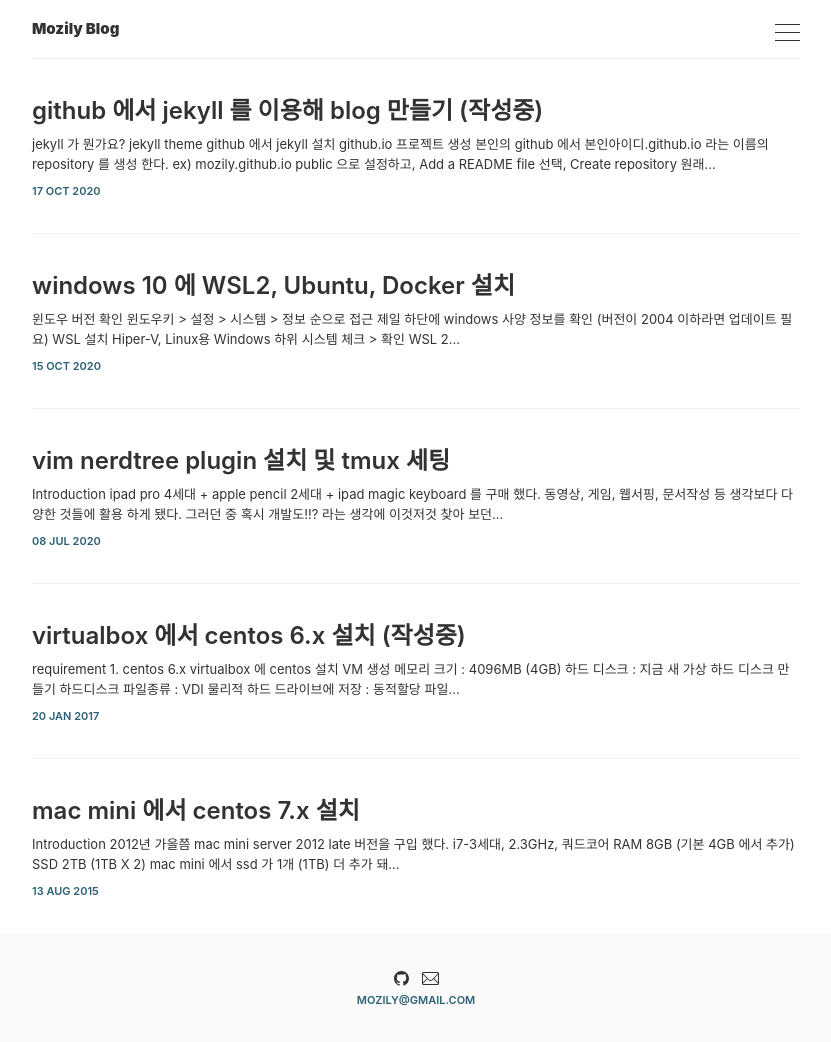
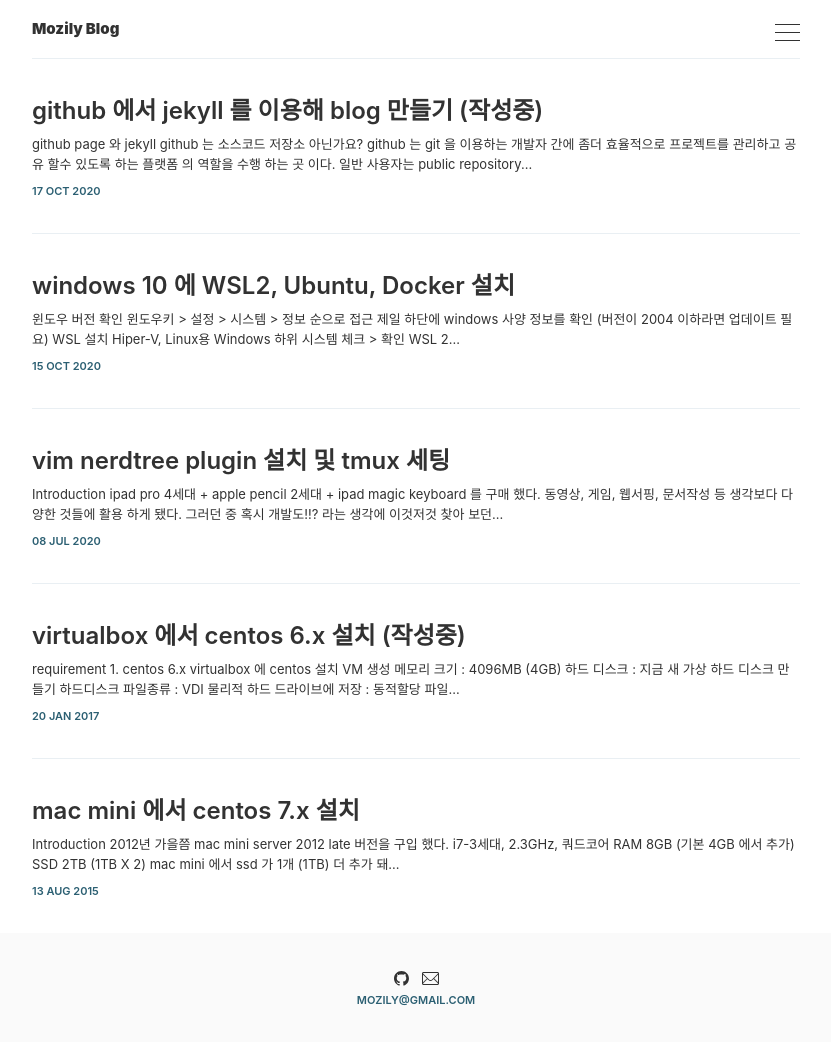
Before and after one commit to mozily/mozily.github.io, a Jekyll site: the page built from index.html, in a window 1280 px wide. Shown: the whole page, without its empty margins (224-1055 px from the left). Built offline with Jekyll 4.4.1, drawn with Linux system fonts in a browser that asks for light colours; the list of posts is cut into pages by our own code; some of the changed lines change nothing that is shown.

Commit message:
- 포스트 수정

````diff
--- a/_posts/2020-10-17-how-to-setup-jekyll-from-github.md
+++ b/_posts/2020-10-17-how-to-setup-jekyll-from-github.md
@@ -5,9 +5,51 @@
 tags: jekyll
 ---
 
-# jekyll 가 뭔가요?
+# github page 와 jekyll
 
-## jekyll theme
+## github 는 소스코드 저장소 아닌가요?
+
+github 는 git 을 이용하는 개발자 간에 좀더 효율적으로 프로젝트를 관리하고
+공유 할수 있도록 하는 플랫폼 의 역할을 수행 하는 곳 이다.
+일반 사용자는 public repository 만 생성 할 수 있었으나
+2018년 6월 4일 microsoft 의 인수 이후 일반 사용자도 private repository 를 생성 할 수 있게 됐다.
+
+github page 는 github 에서 제공 하는 정적 페이지 호스팅 서비스 이다.
+> html, jekyll 등을 지원 한다.
+
+## jekyll 가 뭔가요?
+
+```
+.
+├── _config.yml
+├── _data
+│   └── members.yml
+├── _drafts
+│   ├── begin-with-the-crazy-ideas.md
+│   └── on-simplicity-in-technology.md
+├── _includes
+│   ├── footer.html
+│   └── header.html
+├── _layouts
+│   ├── default.html
+│   └── post.html
+├── _posts
+│   ├── 2007-10-29-why-every-programmer-should-play-nethack.md
+│   └── 2009-04-26-barcamp-boston-4-roundup.md
+├── _sass
+│   ├── _base.scss
+│   └── _layout.scss
+├── _site
+├── .jekyll-metadata
+└── index.html # can also be an 'index.md' with valid front matter
+```
+
+jekyll 는 구조화 되어 있는 프레임워크 위에 정해진 규칙에 의해 생성한 원복 텍스트 파일을 올리면
+변화기를 통해 우리가 정적 사이트를 구성하기 위해 필요한 파일을 만들어 준다.
+
+github page 의 내부 엔진으로 사용하고 있지만 여러가지 보안상의 이유로 jekyll plugin 은 사용할수 없다.
+만약 plugin 을 사용하고 싶다면 로컬 환경에 jekyll 를 세팅하고 plugin 을 설치 한후
+build 로 생성한 파일을 직접 push 하는 방식으로 사용 할 수 있다.
 
 # github 에서 jekyll 설치
 
@@ -41,12 +83,13 @@
 
 [github page usage limits document](https://docs.github.com/en/free-pro-team@latest/github/working-with-github-pages/about-github-pages#usage-limits)
 
-github page 는 일반적인 유저라면 쉽게 걸리지 않는 제약사항을 가지고 있습니다.
-1. github page 의 repository 는 1GB 를 초과 할 수 없습니다.
-2. github page 사이트는 1GB 를 초과 할 수 없습니다.
-3. github page 는 월 기준 100GB 의 트래픽을 넘길수 없습니다.
-4. github page 는 1시간에 10번 까지만 build 할 수 있습니다.
+github page 는 일반적인 유저라면 쉽게 걸리지 않는 제약사항을 가지고 있다.
+1. github page 의 repository 는 1GB 를 초과 할 수 없다.
+2. github page 사이트는 1GB 를 초과 할 수 없다.
+3. github page 는 월 기준 100GB 의 트래픽을 넘길수 없다.
+4. github page 는 1시간에 10번 까지만 build 할 수 있다.
 
-위의 제약이 싫다면 github premium 을 쓰면 되지만, 일반적인 블로그 운영이라면 제약사항을 초기하기 힘들것 같다.
+위의 제약이 싫다면 github premium 을 쓰면 되지만
+일반적인 블로그 운영이라면 제약사항을 초기하기 힘들것 같다.
 
 ## 생성한 github.io 에 jekyll 테마 적용
````
